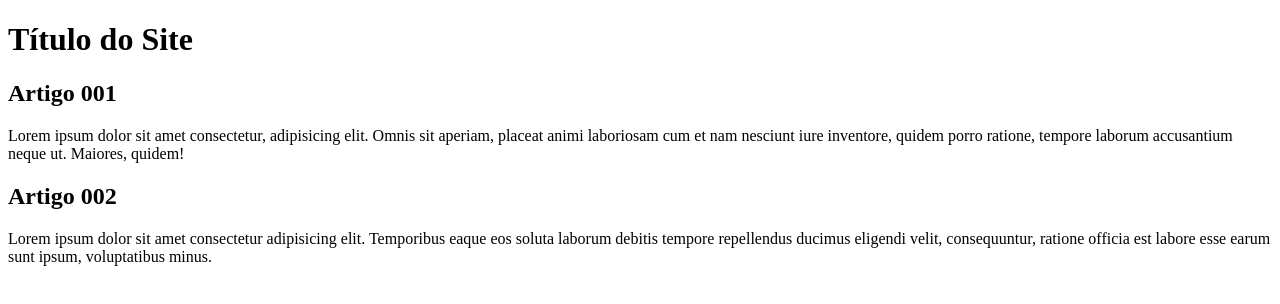
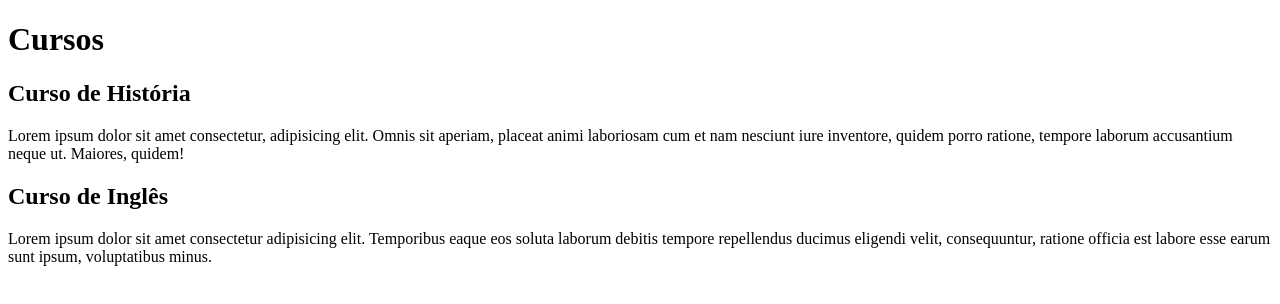
Before and after one commit to CaioRezCosta/Projeto-site, a plain HTML site: page index.html in a window 1280 px wide. Drawn offline with Linux system fonts and the light colour scheme.

Commit message:
COMECEI A ESCREVER O CONTEUDO

```diff
--- a/index.html
+++ b/index.html
@@ -8,14 +8,14 @@
 <body>
     <main>
         <header>
-            <h1>Título do Site</h1>
+            <h1>Cursos</h1>
         </header>
         <article>
-            <h2> Artigo 001</h2>
+            <h2> Curso de História</h2>
             <p>Lorem ipsum dolor sit amet consectetur, adipisicing elit. Omnis sit aperiam, placeat animi laboriosam cum et nam nesciunt iure inventore, quidem porro ratione, tempore laborum accusantium neque ut. Maiores, quidem!</p>
         </article>
         <article>
-            <h2>Artigo 002</h2>
+            <h2>Curso de Inglês</h2>
             <p>Lorem ipsum dolor sit amet consectetur adipisicing elit. Temporibus eaque eos soluta laborum debitis tempore repellendus ducimus eligendi velit, consequuntur, ratione officia est labore esse earum sunt ipsum, voluptatibus minus.</p>
         </article>
     </main>
```
